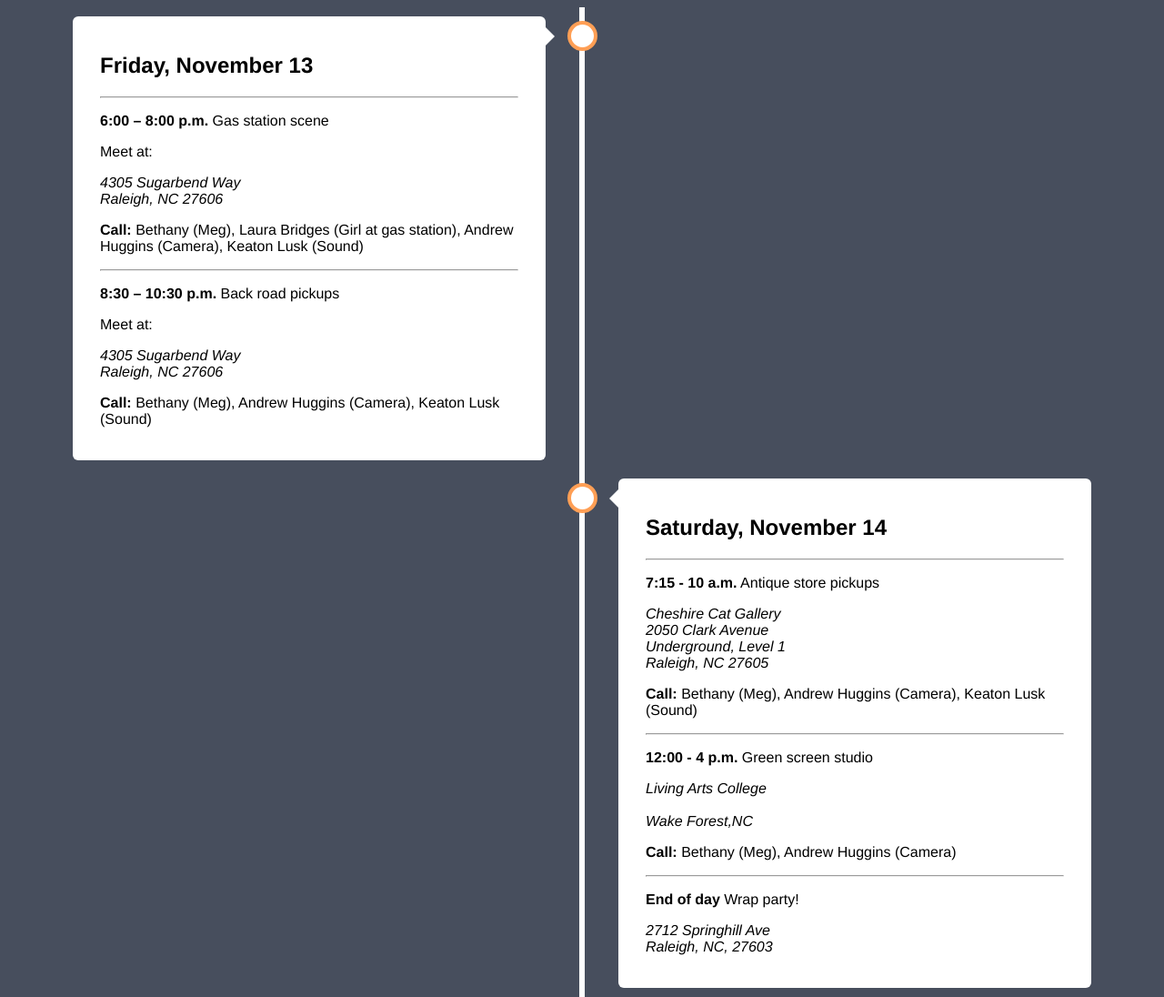
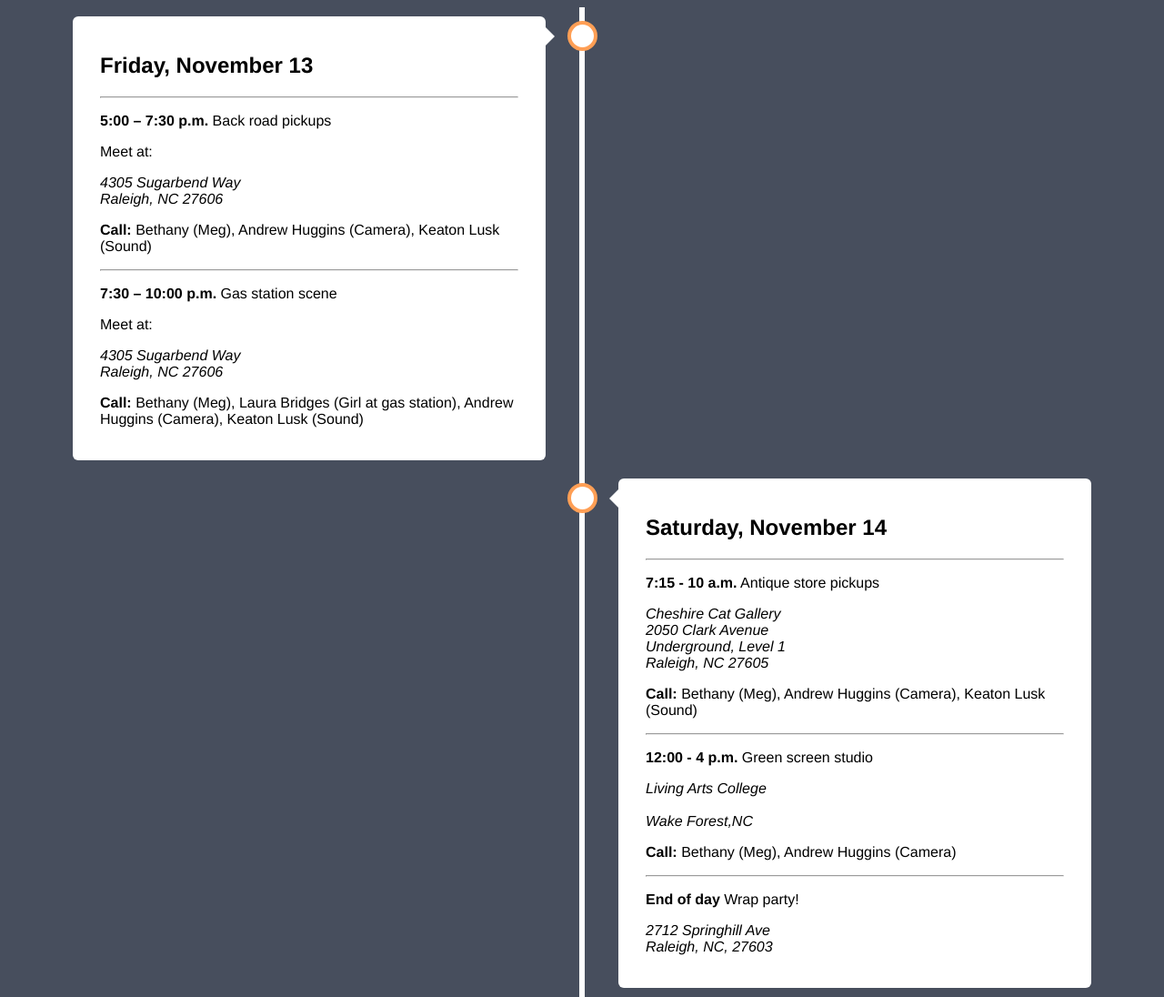
Before and after one commit to loomshortfilm/loomshortfilm.github.io, a plain HTML site: page index.html in a window 1280 px wide. Shown: the whole page at 91% size. Drawn offline with Linux system fonts and the light colour scheme.

Commit message:
Update index.html

```diff
--- a/index.html
+++ b/index.html
@@ -15,19 +15,19 @@
       <div class="content">
         <h2>Friday, November 13</h2>
         <hr>
-        <p><strong>6:00 – 8:00 p.m.</strong> Gas station scene</p>
+        <p><strong>5:00 – 7:30 p.m.</strong> Back road pickups</p>
+        <p>Meet at:</p>
+        <address>
+          4305 Sugarbend Way<br>Raleigh, NC 27606
+        </address>
+        <p><strong>Call: </strong>Bethany (Meg), Andrew Huggins (Camera), Keaton Lusk (Sound)</p>
+        <hr>
+        <p><strong>7:30 – 10:00 p.m.</strong> Gas station scene</p>
         <p>Meet at:</p>
         <address>
           4305 Sugarbend Way<br>Raleigh, NC 27606
         </address>
         <p><strong>Call: </strong>Bethany (Meg), Laura Bridges (Girl at gas station), Andrew Huggins (Camera), Keaton Lusk (Sound)</p>
-        <hr>
-        <p><strong>8:30 – 10:30 p.m.</strong> Back road pickups</p>
-        <p>Meet at:</p>
-        <address>
-          4305 Sugarbend Way<br>Raleigh, NC 27606
-        </address>
-        <p><strong>Call: </strong>Bethany (Meg), Andrew Huggins (Camera), Keaton Lusk (Sound)</p>
       </div>
     </div>
 
```
